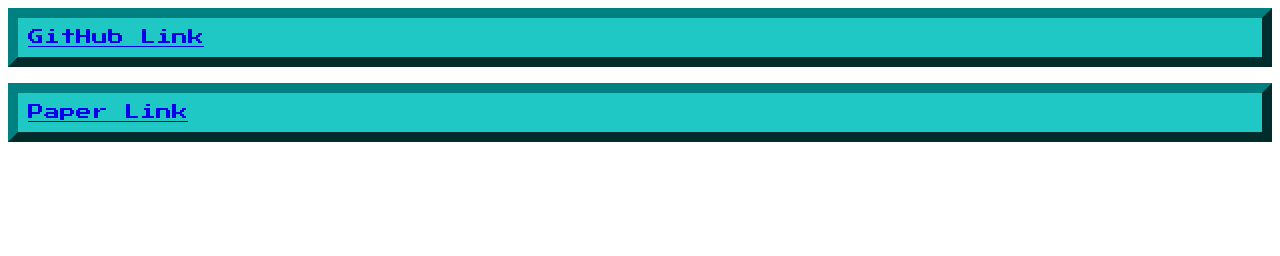
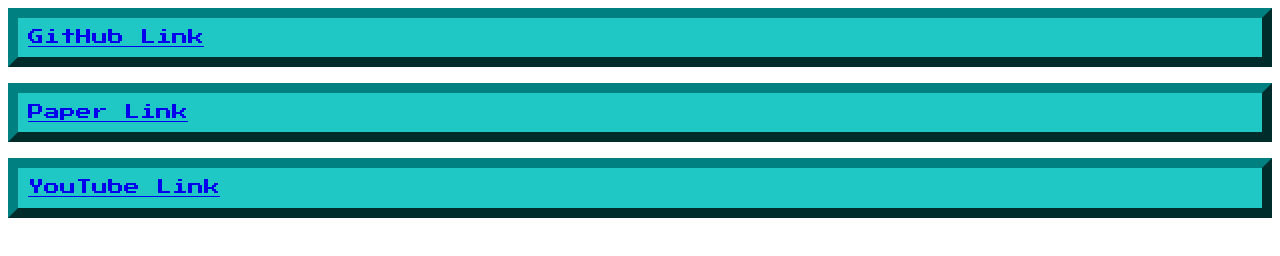
Before and after one commit to RunningMonkeys/VRARProjectWebsite, a plain HTML site: page proj1.html in a window 1280 px wide. Drawn offline with Linux system fonts and the light colour scheme.

Commit message:
added youtube link

```diff
--- a/proj1.html
+++ b/proj1.html
@@ -7,5 +7,6 @@
   <body>
 	<p><a href="https://github.com/RunningMonkeys/VRARProject1">GitHub Link</a> </p>
 	<p><a href="https://docs.google.com/document/d/1RtFzJqRYB8LlMvBd8REB9nA9xS2meZ5mbyk4J8yyqnQ/edit?usp=sharing">Paper Link</a> </p>
+	<p><a href="https://youtu.be/V1XHRbq5IhE">YouTube Link </a></p>
   </body>
 </html>
```
